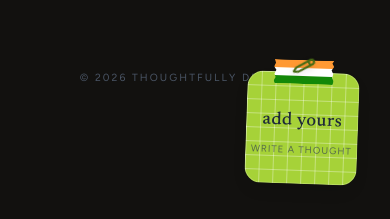
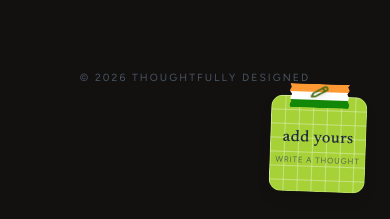
Before and after one commit to codewithdhruba01/YourThought, a React (Vite) app: page / in a window 390 px wide. Shown: the part 628-847 px from the top of the page. Built offline with nearby package versions, Linux system fonts and the light colour scheme; no server answers; the database is empty.

Commit message:
style: update dimensions and padding in FloatingAddButton and ThoughtCard for improved responsiveness

```diff
--- a/src/components/FloatingAddButton.tsx
+++ b/src/components/FloatingAddButton.tsx
@@ -9,11 +9,11 @@ export function FloatingAddButton({ onClick }: FloatingAddButtonProps) {
   return (
     <button
       onClick={onClick}
-      className="fixed bottom-8 right-8 z-40 group focus:outline-none"
+      className="fixed bottom-6 right-6 sm:bottom-8 sm:right-8 z-40 group focus:outline-none"
       aria-label="Add a thought"
     >
       <div
-        className="relative w-28 h-28 rounded-2xl flex flex-col items-center justify-center transform rotate-2 group-hover:rotate-0 group-hover:-translate-y-1.25 transition-all duration-300"
+        className="relative w-24 h-24 sm:w-28 sm:h-28 rounded-xl sm:rounded-2xl flex flex-col items-center justify-center transform rotate-2 group-hover:rotate-0 group-hover:-translate-y-1.25 transition-all duration-300"
         style={{
           backgroundColor: '#A6D238',
           boxShadow:
@@ -23,24 +23,24 @@ export function FloatingAddButton({ onClick }: FloatingAddButtonProps) {
       >
         {/* Tape */}
         <div
-          className="tape-base tape-india absolute -top-2.5 left-1/2 w-12 h-5 z-10"
+          className="tape-base tape-india absolute -top-2.5 left-1/2 w-10 h-4 sm:w-12 sm:h-5 z-10"
           style={{ transform: 'translateX(-50%)' }}
         />
 
-        <div className="flex flex-col items-center space-y-2 mt-2 z-10">
-          <span className="font-serif text-lg text-gray-800 tracking-wide font-medium">
+        <div className="flex flex-col items-center space-y-1 sm:space-y-2 mt-1 sm:mt-2 z-10">
+          <span className="font-serif text-base sm:text-lg text-gray-800 tracking-wide font-medium">
             add yours
           </span>
           <div className="flex items-center space-x-1 opacity-70">
-            <span className="font-sans text-[0.6rem] uppercase tracking-widest text-gray-700">
+            <span className="font-sans text-[0.5rem] sm:text-[0.6rem] uppercase tracking-widest text-gray-700">
               Write a thought
             </span>
           </div>
         </div>
 
         {/* Decorative pencil illustration sitting on the tape */}
-        <div className="absolute -top-4 left-1/2 z-20 text-[#466B14] transform -translate-x-1/2 rotate-15 group-hover:rotate-0 transition-transform duration-300 drop-shadow-md">
-          <Pencil size={20} strokeWidth={2.5} />
+        <div className="absolute -top-3 sm:-top-4 left-1/2 z-20 text-[#466B14] transform -translate-x-1/2 rotate-15 group-hover:rotate-0 transition-transform duration-300 drop-shadow-md">
+          <Pencil className="w-4 h-4 sm:w-5 sm:h-5" strokeWidth={2.5} />
         </div>
       </div>
     </button>
--- a/src/components/ThoughtCard.tsx
+++ b/src/components/ThoughtCard.tsx
@@ -36,7 +36,7 @@ export function ThoughtCard({ thought, onLikeToggle }: ThoughtCardProps) {
     >
       <div
         className={clsx(
-          'relative w-[86%] h-[86%] p-[1.2rem_0.9rem_1.15rem] flex flex-col items-center justify-center text-center rounded-2xl',
+          'relative w-[78%] h-[78%] sm:w-[86%] sm:h-[86%] p-[1rem_0.8rem_1rem] sm:p-[1.2rem_0.9rem_1.15rem] flex flex-col items-center justify-center text-center rounded-xl sm:rounded-2xl',
           'group-hover:-translate-y-1.25 group-hover:rotate-0 transition-transform duration-[0.4s] ease-out'
         )}
         style={{
```
